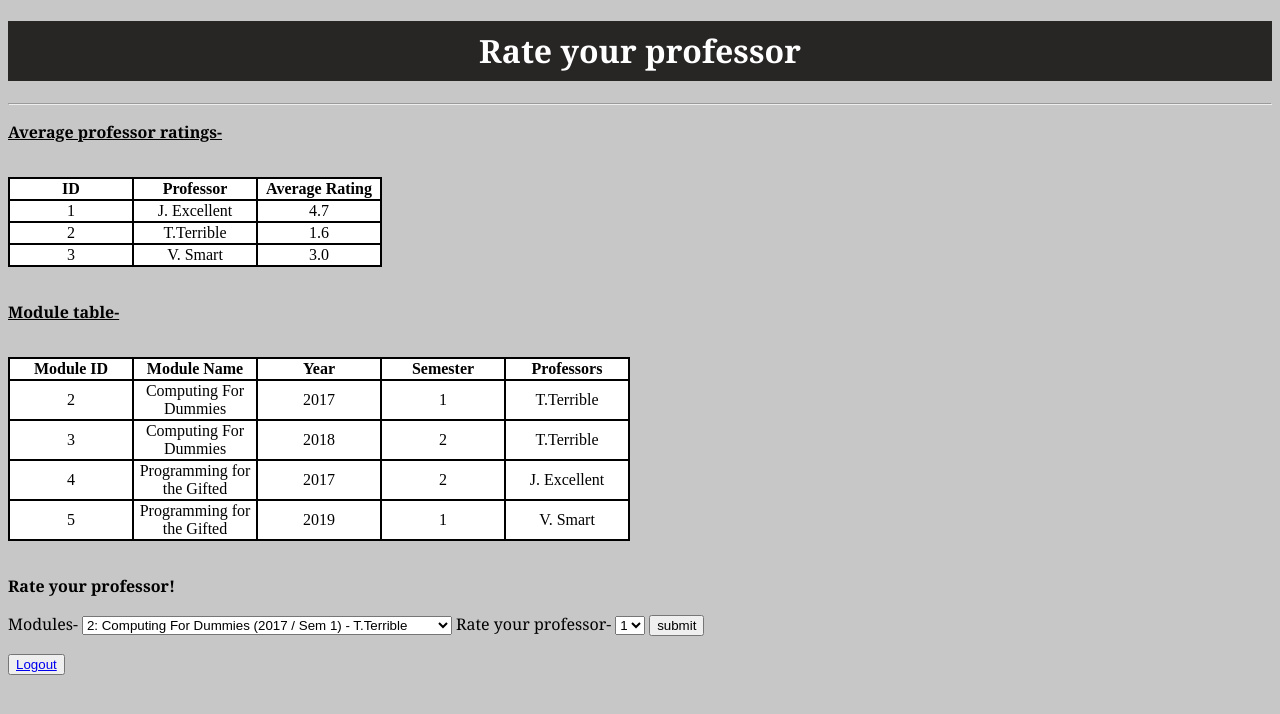
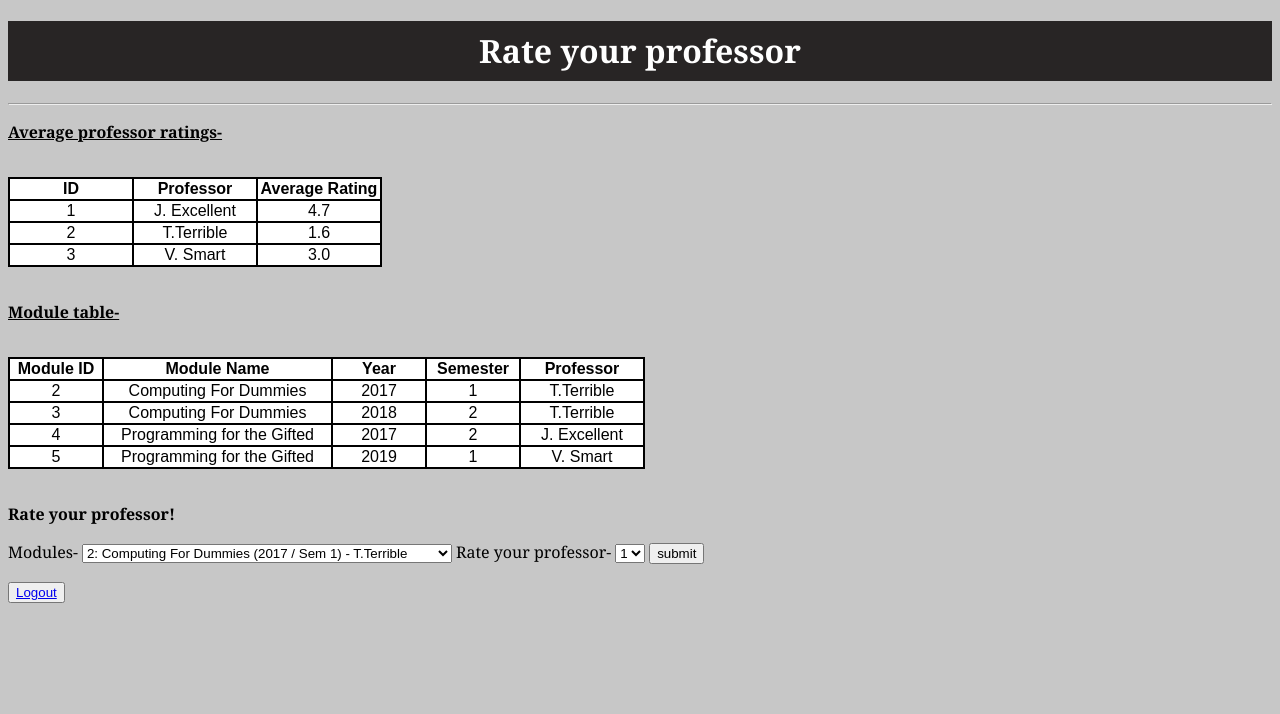
Before and after one commit to akashbhattacharya/RateMyProfessor, a Django app: page /menu in a window 1280 px wide. Shown: the top 714 px of the page. Run offline with Django 4.2, Linux system fonts and the light colour scheme; a user stored in the database is signed in; data comes from the database, SQL or seed files in the repository; both versions use the stored data as it was after the commit.

Commit message:
UI changes
Updated CSS and HTML files for styling purposes.

```diff
--- /dev/null
+++ b/rateProfessor/rateMyProfessor/static/home.js
@@ -0,0 +1,4 @@
+function test()
+{
+    alert('test complete');
+}
--- a/rateProfessor/rateMyProfessor/static/styles.css
+++ b/rateProfessor/rateMyProfessor/static/styles.css
@@ -16,6 +16,7 @@ h1{
     padding: 50px;
     height: 400px;
     justify-content: space-evenly;
+    font-family: sans-serif;
 }
 
 .forms{
@@ -23,6 +24,8 @@ h1{
     border: 2px solid black;
     padding-left: 70px;
     padding-right: 70px;
+    font-family: sans-serif;
+    width: 170px;
 
 }
 
@@ -48,7 +51,7 @@ table,th{
   border: 2px solid black;
   border-collapse: collapse;
   background-color: white;
-
+  font-family: sans-serif;
 }
 
 td, tr
@@ -57,10 +60,18 @@ td, tr
     text-align: center;
     border: 2px solid black;
     border-collapse: collapse;
-
+    font-family: sans-serif;
 }
 
 option{
     height : 300px;
     width: fit-content;
 }
+
+.num {
+width:90px;
+}
+
+.modName{
+width:225px;
+}
--- a/rateProfessor/rateMyProfessor/templates/base.html
+++ b/rateProfessor/rateMyProfessor/templates/base.html
@@ -6,6 +6,7 @@
     <meta name="viewport" content="width=device-width, initial-scale=1.0">
     <title>{%block title%}{%endblock%}</title>
     <link rel="stylesheet" href="{% static 'styles.css' %}"></head>
+
 <body>
     <h1>Rate your professor</h1>
     <hr>
--- a/rateProfessor/rateMyProfessor/templates/home.html
+++ b/rateProfessor/rateMyProfessor/templates/home.html
@@ -7,6 +7,7 @@
         <p> Login- </p>
         <hr>
         <form method="post" action="/login/">
+            <br>
             <label for='username'>Username- </label> <br>
             <input id='username' type='text' name ='username'><br>
             <label for='password'>Password-  </label> <br>
@@ -24,6 +25,7 @@
         <p> Register- </p>
         <hr>
         <form method="post" action="/register/">
+            <br>
             <label for='rusername'>Username- </label> <br>
             <input id='rusername' type='text' name ='username'><br>
             <label for='email'>Email- </label> <br>
--- a/rateProfessor/rateMyProfessor/templates/menu.html
+++ b/rateProfessor/rateMyProfessor/templates/menu.html
@@ -23,18 +23,18 @@
 <br>
 <table>
     <tr>
-        <th> Module ID </th>
-        <th> Module Name </th>
-        <th> Year </th>
-        <th> Semester </th>
-        <th> Professors </th>
+        <th class="num"> Module ID </th>
+        <th class="modName"> Module Name </th>
+        <th class="num"> Year </th>
+        <th class="num"> Semester </th>
+        <th> Professor </th>
     </tr>
     {% for entry in list%}
     <tr>
-        <td>{{entry.Module_ID}}</td>
-        <td>{{entry.Module_Name}}</td>
-        <td>{{entry.Year}}</td>
-        <td>{{entry.Semester}}</td>
+        <td class="num">{{entry.Module_ID}}</td>
+        <td class="modName">{{entry.Module_Name}}</td>
+        <td class="num">{{entry.Year}}</td>
+        <td class="num">{{entry.Semester}}</td>
         <td>{{entry.Professor}}</td>
     </tr>
     {% endfor %}
--- a/rateProfessor/rateMyProfessor/views.py
+++ b/rateProfessor/rateMyProfessor/views.py
@@ -9,7 +9,6 @@ from django.contrib.auth.decorators import login_required
 from .models import *
 
 
-# Create your views here.
 @csrf_exempt
 def HandleRegister(request):
     if request.method != 'POST':
@@ -124,6 +123,7 @@ def HandleRate(request):
 def HandleHome(request):
     return render(request, 'home.html')
 
+
 @login_required(login_url='http://127.0.0.1:8000/')
 def HandleMenu(request):
     data = {
```
Also changed, not shown: rateProfessor/db.sqlite3.
